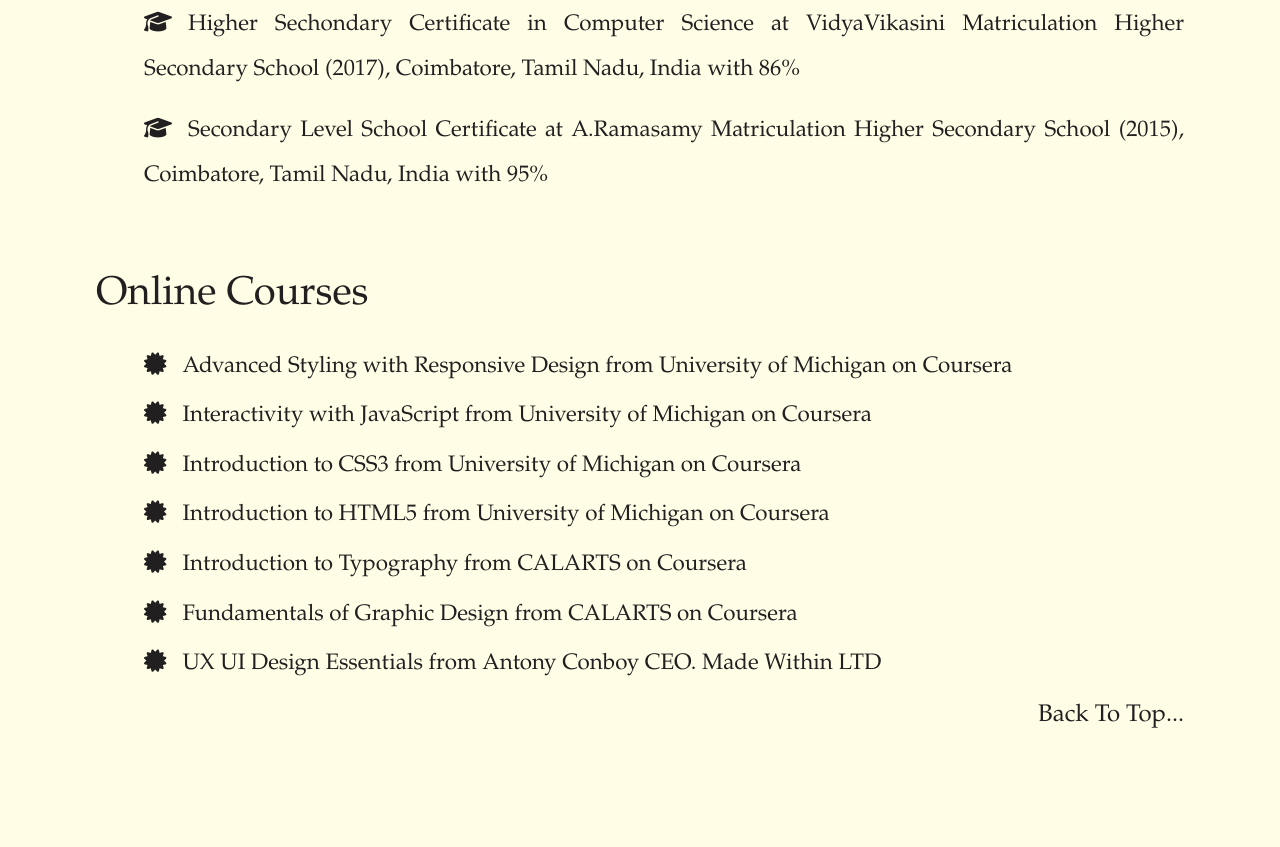
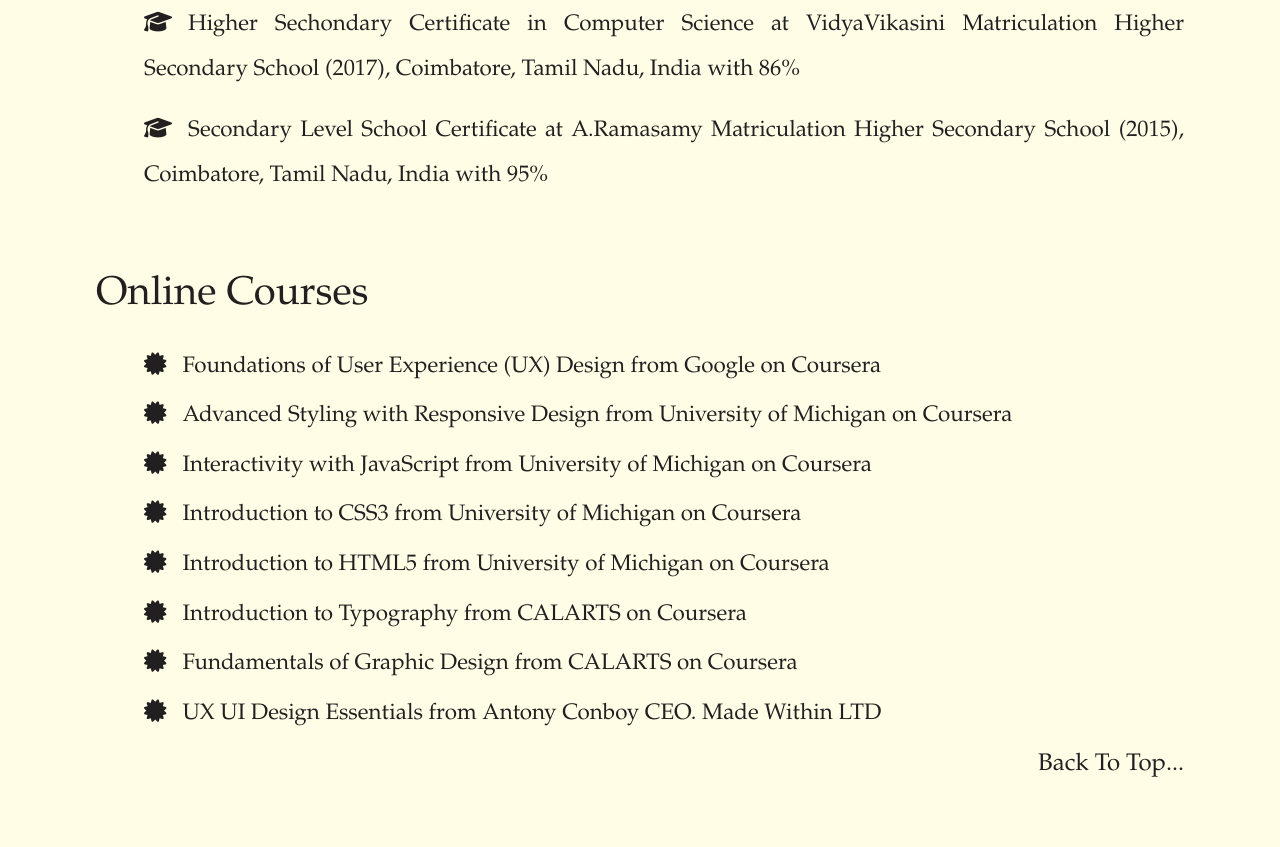
Before and after one commit to keerthana-portfolio/keerthana-portfolio.github.io, a plain HTML site: page about.html in a window 1280 px wide. Shown: the part 1665-2512 px from the top of the page. Before the commit the page ends 2463 px from the top, so only its background shows below. Drawn offline with nearby package versions, Linux system fonts and the light colour scheme.

Commit message:
Update about.html

```diff
--- a/about.html
+++ b/about.html
@@ -100,6 +100,8 @@
 <section class="ml-lg-5  pl-lg-5 pr-lg-5 mr-lg-5 pt-2">
   <h6 class="display-6 pb-4">Online Courses</h6>
 
+
+                    <p class=" pl-lg-5 "><i class="fas fa-certificate pr-3"></i>Foundations of User Experience (UX) Design from Google on Coursera</p>
                      <p class=" pl-lg-5 "><i class="fas fa-certificate pr-3"></i>Advanced Styling with Responsive Design from University of Michigan on Coursera</p>
                      <p class=" pl-lg-5 "><i class="fas fa-certificate pr-3"></i>Interactivity with JavaScript from University of Michigan on Coursera</p>
                      <p class=" pl-lg-5 "><i class="fas fa-certificate pr-3"></i>Introduction to CSS3 from University of Michigan on Coursera</p>
```
